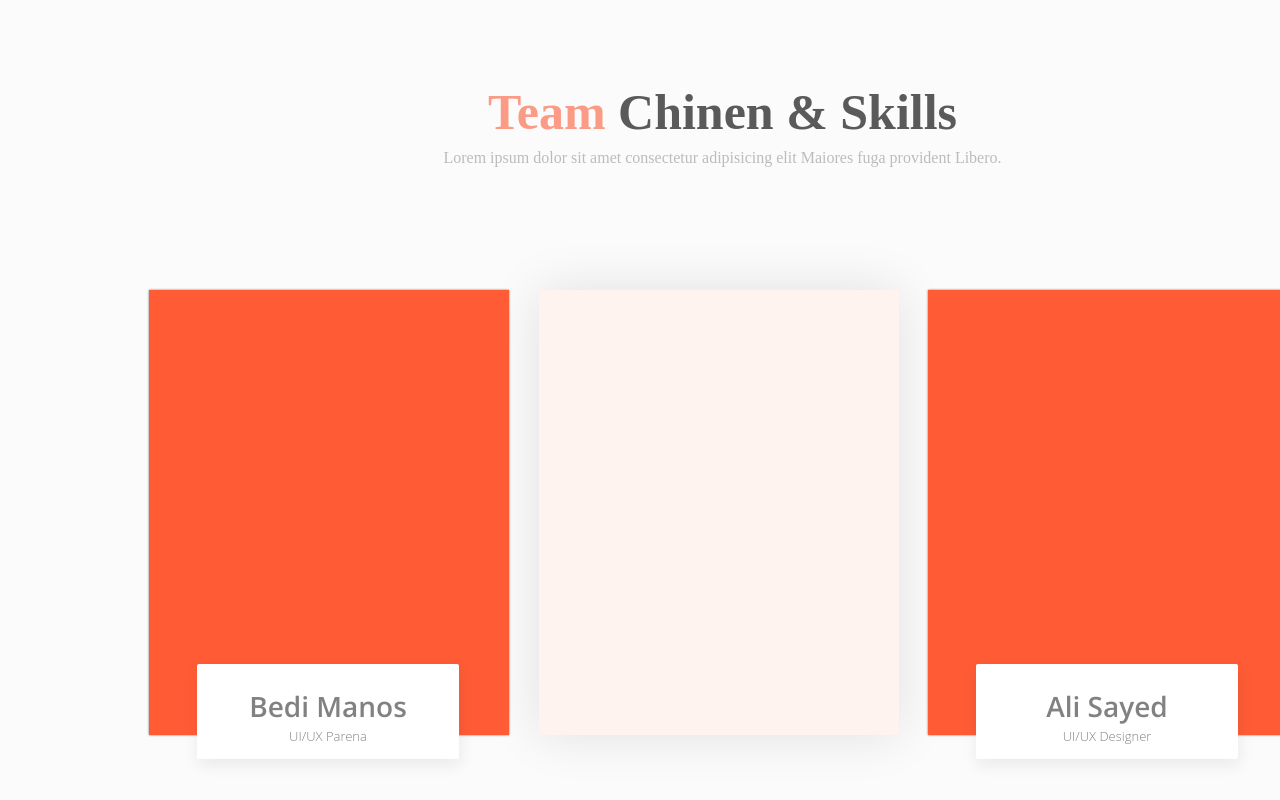
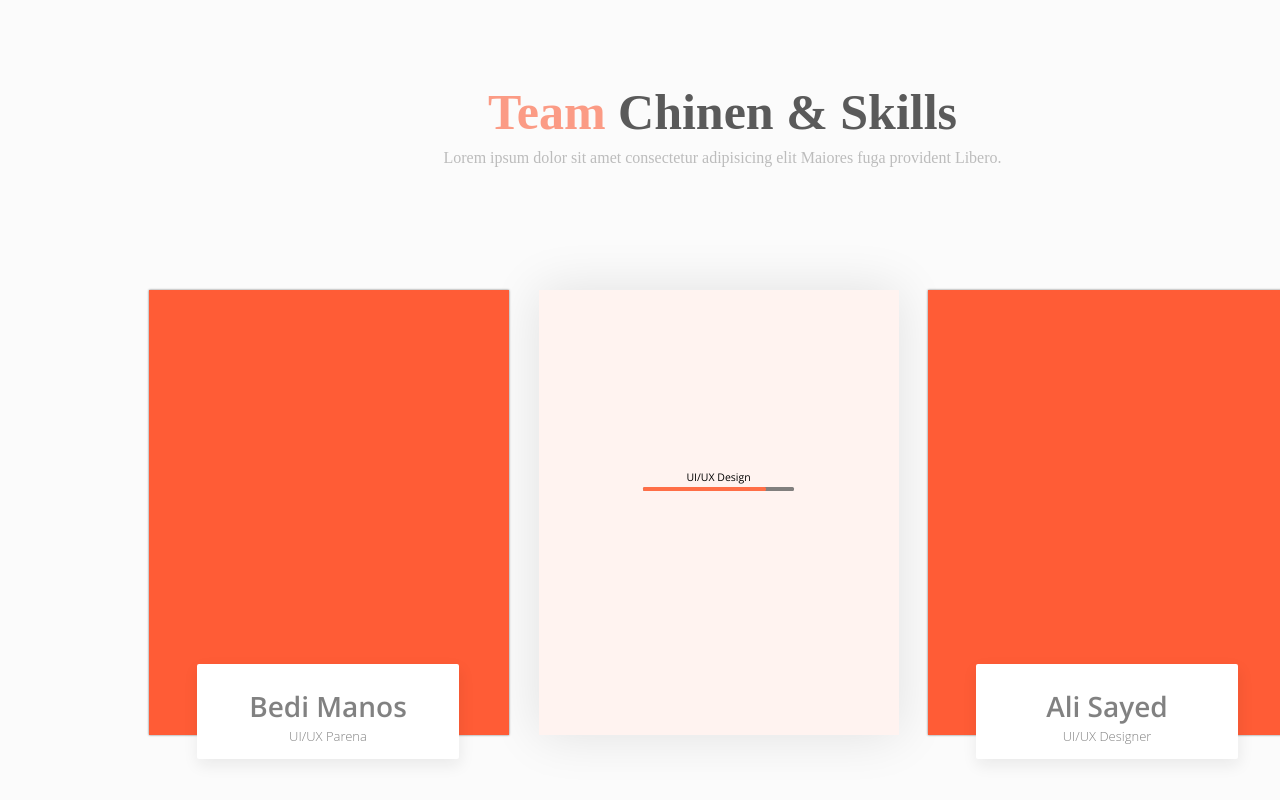
Before and after one commit to Newage3018/First-work-for-portfolio, a plain HTML site: page index.html in a window 1280 px wide. Shown: the part 4318-5118 px from the top of the page. Drawn offline with nearby package versions, Linux system fonts and the light colour scheme; a web font is replaced by a local one.

Commit message:
перед применение миксинов в блоке с уровнями

```diff
--- a/css/_first.scss
+++ b/css/_first.scss
@@ -722,9 +722,42 @@
                 &-whiteBlock{
                     width: 360px;
                     height: 445px;
+                    padding-top: 178px;
                     box-shadow: 0 0 49px 0 rgba(20, 20, 21, 0.11);
                     background-color: #fff3f0;
+                    &-position{
+                        margin: 0 auto;
+                        width: 69px;
+                        height: 11px;
+                        font-family: 'Open Sans';
+                        font-size: 10.5px;
+                        font-weight: normal;
+                        font-style: normal;
+                        font-stretch: normal;
+                        line-height: 1.86;
+                        letter-spacing: normal;
+                        text-align: center;
+                        color: #000000;
                     }
+                    &-level{
+                        position: relative;
+                        margin: 0 auto;
+                        margin-top: 8px;
+                        width: 151px;
+                        height: 4px;
+                        border-radius: 1.5px;
+                        background-color: #817f7e;
+                    }
+
+                .positionLevel{
+                    position: absolute;
+                    width: 123px;
+                    height: 4px;
+                    border-radius: 1.5px;
+                    background-color: #ff6e47;
+                }
+
+                }
 
 
             }
--- /dev/null
+++ b/css/_mixins.scss
@@ -0,0 +1,9 @@
+@mixin level {
+    position: relative;
+    margin: 0 auto;
+    margin-top: 8px;
+    width: 151px;
+    height: 4px;
+    border-radius: 1.5px;
+    background-color: #817f7e;
+}
--- a/index.html
+++ b/index.html
@@ -191,7 +191,17 @@
                     </div>
 
                 </div>
-                <div class="blockTeam-whiteBlock"></div>
+                <div class="blockTeam-whiteBlock">
+                    <div class="blockTeam-whiteBlock-position">UI/UX  Design</div>
+                    <div class="blockTeam-whiteBlock-level">
+                        <div class="positionLevel"></div>
+                    </div>
+                    <div class="blockTeam-whiteBlock-language"></div>
+                    <div class="blockTeam-whiteBlock-langLevel"></div>
+                    <div class="blockTeam-whiteBlock-communication"></div>
+                    <div class="blockTeam-whiteBlock-communLevel"></div>
+
+                </div>
                 <div class="blockTeam-colorBlock">
                     <div class="blockTeam-colorBlock-caption">
                         <div class="blockTeam-colorBlock-name">Ali Sayed</div>
```
Also changed, not shown: css/site.css, 1 other file.
